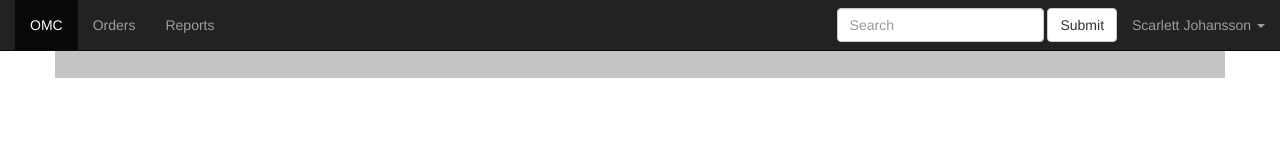
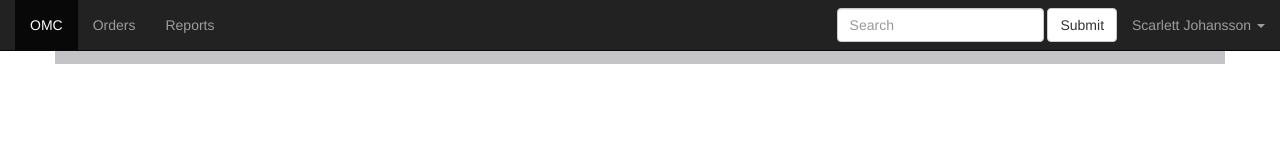
Before and after one commit to swhitsett/OMC_mockup, a plain HTML site: page views/baseTemplate.html in a window 1280 px wide. Drawn offline with nearby package versions, Linux system fonts and the light colour scheme.

Commit message:
Content div

```diff
--- a/css/styles.css
+++ b/css/styles.css
@@ -1,4 +1,8 @@
 @CHARSET "UTF-8";
+
+div#content {
+	padding-top: 50px;
+}
 
 .row {
 	background-color: #C4C4C7;
@@ -9,12 +13,11 @@
 }
 
 .tlrow:first-child {
-	/*padding-top: 40px;*/
 	padding-top: 1em;
 }
 
-.container {
-	padding-top: 50px;
+.tlrow:last-child {
+	padding-bottom: 0;
 }
 
 .ui-autocomplete {
--- a/views/baseTemplate.html
+++ b/views/baseTemplate.html
@@ -31,9 +31,11 @@
 <body>
 	<div id="navigation"></div>
 
-	<div class="container">
-		<div class="row tlrow">
-			<!-- !!!!!!!!!!!!!!!!!!!!!!!!! PUT YOUR CODEZ HERE !!!!!!!!!!!!!!!!!!!!!!! -->
+	<div id="content">
+		<div class="container">
+			<div class="row tlrow">
+				<!-- !!!!!!!!!!!!!!!!!!!!!!!!! PUT YOUR CODEZ HERE !!!!!!!!!!!!!!!!!!!!!!! -->
+			</div>
 		</div>
 	</div>
 </body>
```
Also changed, not shown: views/create_order.html (+6 -3 lines), views/customer_orders.html (+4 -1 lines), views/customer_orders2.html (+4 -1 lines), views/index.html (+2 -0 lines), views/profile.html (+2 -0 lines), views/reports.html (+2 -0 lines), views/view_order.html (+6 -3 lines), views/view_order2.html (+6 -2 lines).
